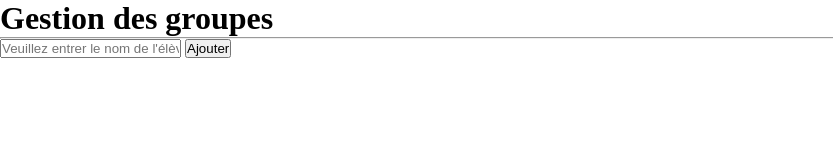
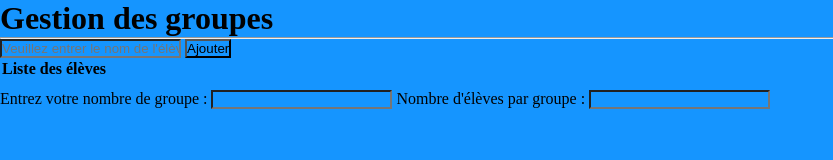
Before and after one commit to biben-hub/repartition-promo-en-groupe, a plain HTML site: page index.html in a window 1280 px wide. Shown: the whole page, without its empty margins (0-833 px from the left). Drawn offline with Linux system fonts and the light colour scheme.

Commit message:
background and html elements

```diff
--- a/index.html
+++ b/index.html
@@ -16,8 +16,30 @@
             <input type="text" placeholder="Veuillez entrer le nom de l'élève à ajouter">
             <button>Ajouter</button>
         </section>
-        <section class="stdent-list"></section>
-        <section class="number-group-student"></section>
+        <section class="student-list">
+            <table>
+                <thead>
+                    <tr>
+                        <th>Liste des élèves</th>
+                    </tr>
+                </thead>
+                <tbody>
+                    <tr></tr>
+                    <tr></tr>
+                    <tr></tr>
+                    <tr></tr>
+                    <tr></tr>
+                </tbody>
+            </table>
+        </section>
+        <section class="number-group-student">
+            <div>
+                <label for="">Entrez votre nombre de groupe : </label>
+                <input type="text">
+                <label for="">Nombre d'élèves par groupe : </label>
+                <input type="text">
+            </div>
+        </section>
     </main>
     <script src="script.js"></script>
 </body>
--- a/style.css
+++ b/style.css
@@ -1,4 +1,6 @@
-*{
+*, body{
     margin: 0;
     padding: 0;
+    box-sizing: border-box;
+    background-color: #1595FF;
 }
```
